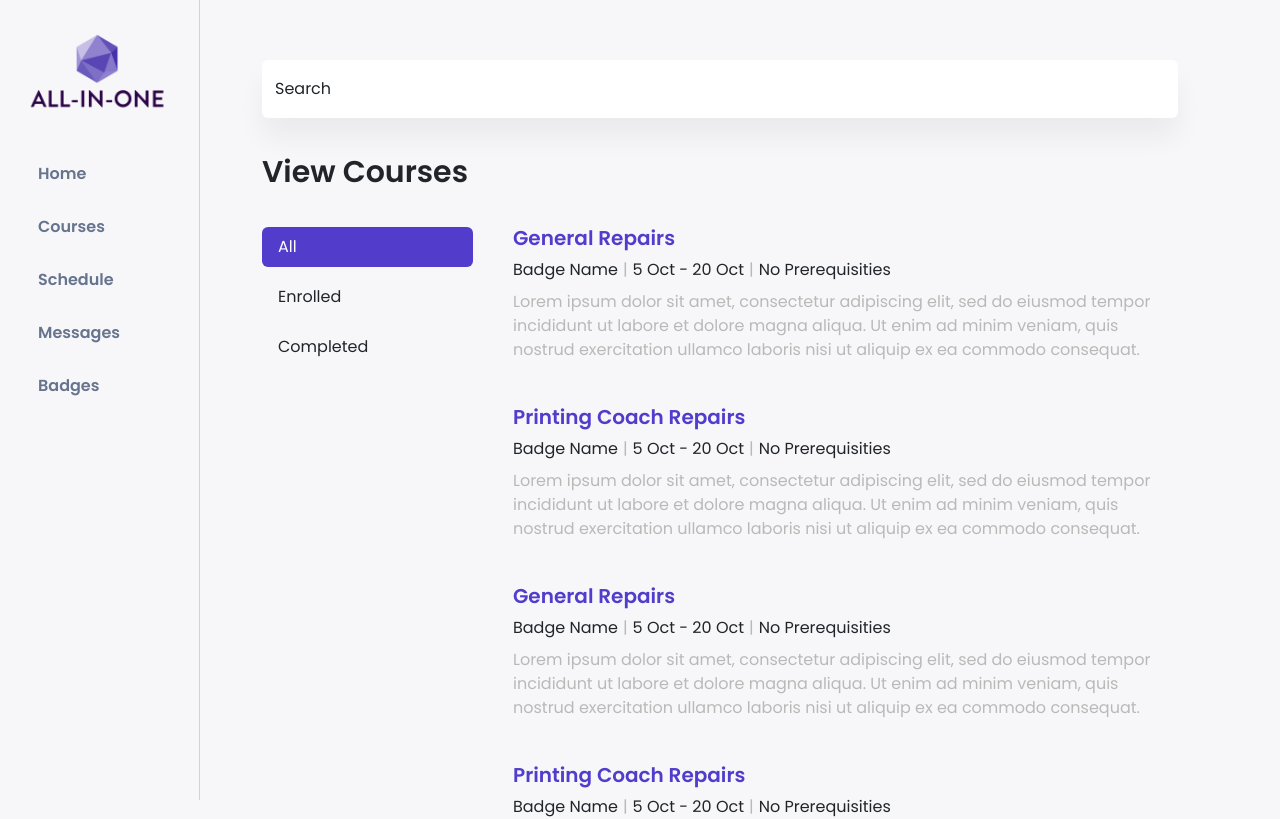
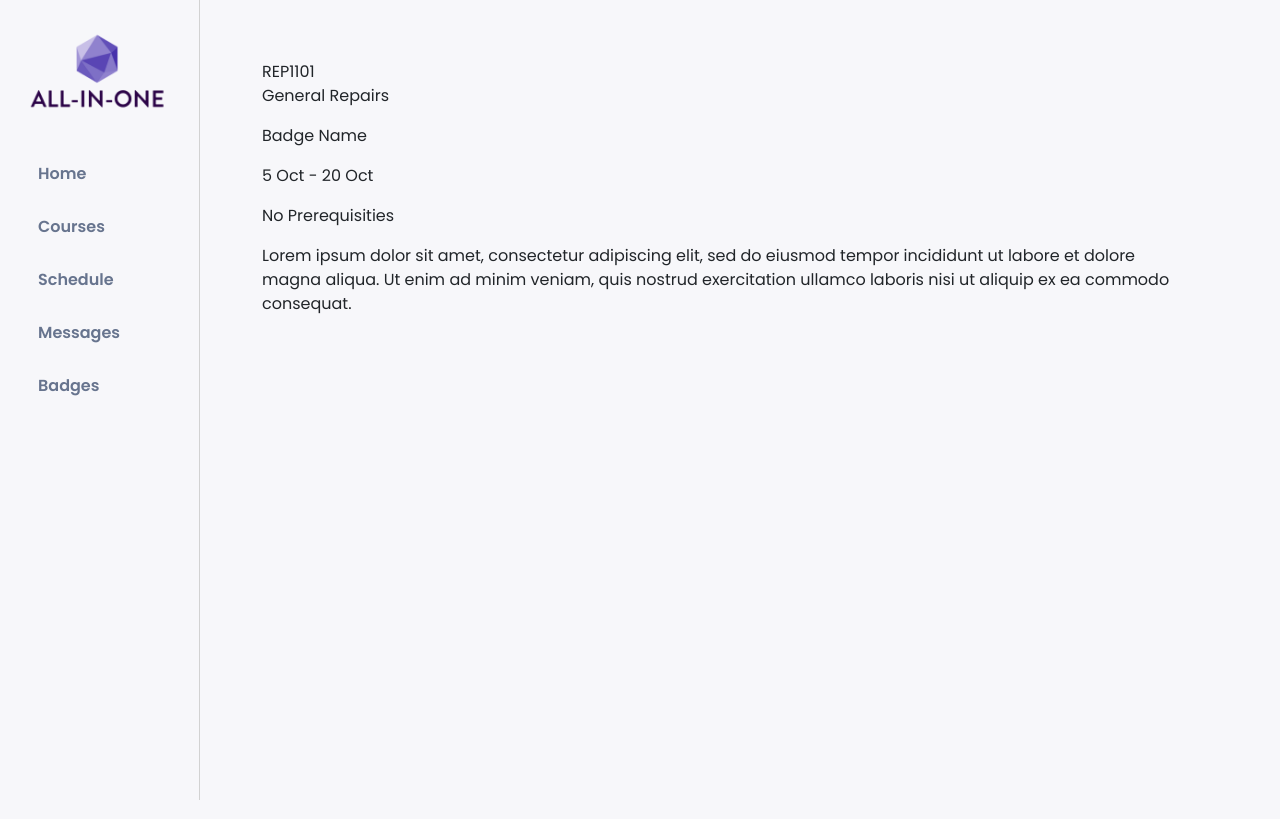
Before and after one commit to SPM-G7T4/frontend-v1, a React (Create React App) app: page /courses/REP1101 in a window 1280 px wide. Shown: the top 819 px of the page. Built offline with nearby package versions, Linux system fonts and the light colour scheme.

Commit message:
feat: add dynamic course details page (#8)

```diff
--- a/src/App.js
+++ b/src/App.js
@@ -2,6 +2,7 @@ import { Route, Switch, useLocation, Redirect } from "react-router-dom";
 
 import Layout from "./components/Layout/Layout";
 import Home from "./pages/Home";
+import Course from "./pages/Course";
 import Courses from "./pages/Courses";
 import Schedule from "./pages/Schedule";
 import Messages from "./pages/Messages";
@@ -16,6 +17,9 @@ function App() {
       <Switch location={location} key={location.pathname}>
         <Route path="/" exact>
           <Home />
+        </Route>
+        <Route path="/courses/:courseId">
+          <Course />
         </Route>
         <Route path="/courses">
           <Courses />
--- /dev/null
+++ b/src/components/Courses/Course/CourseDetail.module.scss
@@ -0,0 +1,6 @@
+.course {
+  padding: 60px 0;
+  padding-left: 250px;
+  padding-right: 90px;
+  max-width: 1300px;
+}
--- /dev/null
+++ b/src/components/Courses/Course/CourseDetails.js
@@ -0,0 +1,41 @@
+import React from "react";
+
+import { useParams } from "react-router-dom";
+
+import styles from "./CourseDetail.module.scss";
+
+import { CoursesAll } from "../CoursesAll";
+import { Container } from "react-bootstrap";
+
+const CourseDetails = () => {
+  const { courseId } = useParams();
+
+  const course = CoursesAll.find((p) => p.course_id === courseId);
+
+  if (!course) {
+    return (
+      <div className={styles.course}>
+        <h3>No Course Found</h3>
+      </div>
+    );
+  }
+
+  return (
+    <>
+      <div className={styles.course}>
+        <Container fluid>
+          {courseId}
+          <p>{course.title}</p>
+
+          <p>{course.badge}</p>
+          <p>{course.date}</p>
+          <p>{course.prerequisites}</p>
+
+          <p>{course.desc}</p>
+        </Container>
+      </div>
+    </>
+  );
+};
+
+export default CourseDetails;
--- a/src/components/Courses/CourseTab.js
+++ b/src/components/Courses/CourseTab.js
@@ -2,19 +2,21 @@ import React from "react";
 
 import styles from "./Courses.module.scss";
 
-import { Link } from "react-router-dom";
+import { Link, useRouteMatch } from "react-router-dom";
 
 import Tab from "react-bootstrap/Tab";
 
+const CourseTab = (props) => {
 
-const CourseTab = (props) => {
+  const { url } = useRouteMatch();
+
   return (
     <Tab.Pane eventKey={props.tab}>
       <div className={styles.listing}>
         {props.courseType.map((value, key) => {
           return (
             <div key={key} className={styles["listing-item"]}>
-              <Link to="">
+              <Link to={`${url}/${value.course_id}`}>
                 <div className={styles["title"]}>{value.title}</div>
                 <div className={styles["subtitle"]}>
                   <span>{value.badge}</span>
--- a/src/components/Courses/CoursesAll.js
+++ b/src/components/Courses/CoursesAll.js
@@ -1,6 +1,6 @@
 export const CoursesAll = [
   {
-    url: "#",
+    course_id: "REP1101",
     title: "General Repairs",
     badge: "Badge Name",
     date: "5 Oct - 20 Oct",
@@ -8,7 +8,7 @@ export const CoursesAll = [
     desc: "Lorem ipsum dolor sit amet, consectetur adipiscing elit, sed do eiusmod tempor incididunt ut labore et dolore magna aliqua. Ut enim ad minim veniam, quis nostrud exercitation ullamco laboris nisi ut aliquip ex ea commodo consequat."
   },
   {
-    url: "#",
+    course_id: "REP1102",
     title: "Printing Coach Repairs",
     badge: "Badge Name",
     date: "5 Oct - 20 Oct",
@@ -16,7 +16,7 @@ export const CoursesAll = [
     desc: "Lorem ipsum dolor sit amet, consectetur adipiscing elit, sed do eiusmod tempor incididunt ut labore et dolore magna aliqua. Ut enim ad minim veniam, quis nostrud exercitation ullamco laboris nisi ut aliquip ex ea commodo consequat."
   },
   {
-    url: "#",
+    REP1101: " REP1103",
     title: "General Repairs",
     badge: "Badge Name",
     date: "5 Oct - 20 Oct",
@@ -24,7 +24,7 @@ export const CoursesAll = [
     desc: "Lorem ipsum dolor sit amet, consectetur adipiscing elit, sed do eiusmod tempor incididunt ut labore et dolore magna aliqua. Ut enim ad minim veniam, quis nostrud exercitation ullamco laboris nisi ut aliquip ex ea commodo consequat."
   },
   {
-    url: "#",
+    course_id: "REP1104",
     title: "Printing Coach Repairs",
     badge: "Badge Name",
     date: "5 Oct - 20 Oct",
@@ -32,7 +32,7 @@ export const CoursesAll = [
     desc: "Lorem ipsum dolor sit amet, consectetur adipiscing elit, sed do eiusmod tempor incididunt ut labore et dolore magna aliqua. Ut enim ad minim veniam, quis nostrud exercitation ullamco laboris nisi ut aliquip ex ea commodo consequat."
   },
   {
-    url: "#",
+    course_id: "REP1105",
     title: "General Repairs",
     badge: "Badge Name",
     date: "5 Oct - 20 Oct",
--- /dev/null
+++ b/src/pages/Course.js
@@ -0,0 +1,11 @@
+import React from "react";
+
+import CourseDetail from "../components/Courses/Course/CourseDetails";
+
+const Course = () => {
+  return (
+    <CourseDetail />
+  );
+};
+
+export default Course;
```
Also changed, not shown: src/components/Courses/CoursesList.js (+9 -7 lines).
